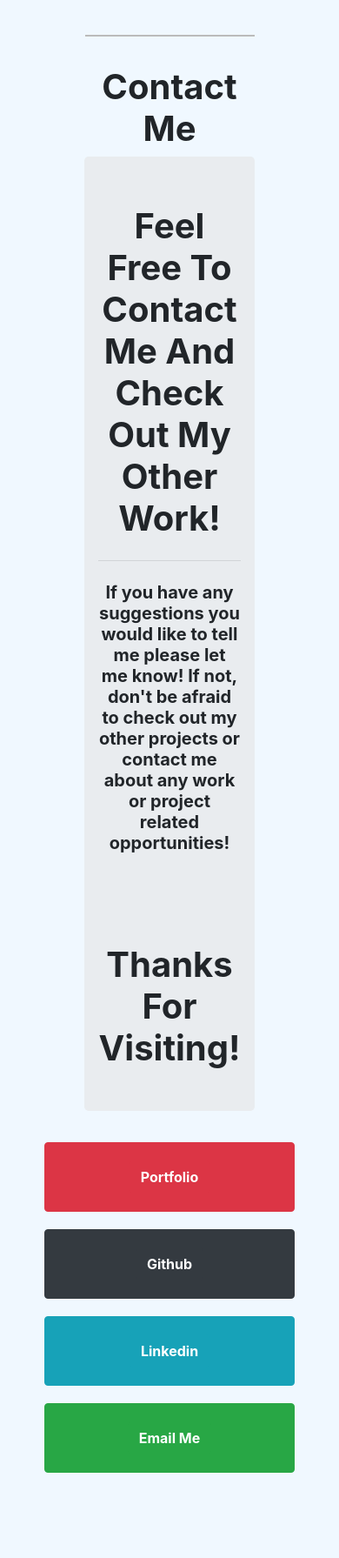
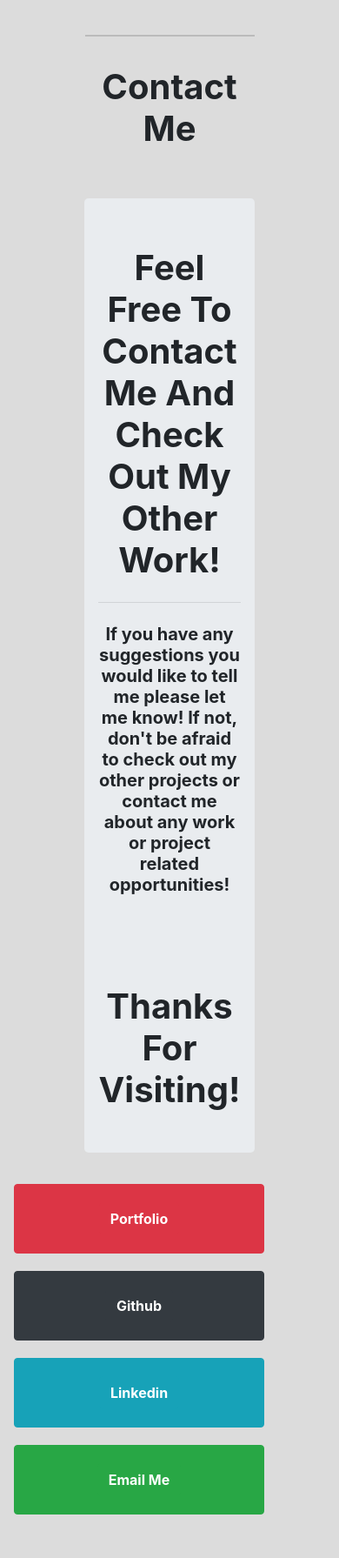
Before and after one commit to erick576/MyItemLog, a Django app: page /contact/ in a window 390 px wide. Shown: the part 56-1847 px from the top of the page at 87% size. Before the commit the page ends 1749 px from the top, so only its background shows below. Run offline with Django 3.2, Linux system fonts and the light colour scheme; some libraries are stand-ins or nearby versions.

Commit message:
Completed Contact Page

```diff
--- a/src/assets/styles.css
+++ b/src/assets/styles.css
@@ -66,8 +66,31 @@
     height: 80px;
     position:relative;
     top:-30px;
+    justify-content: center;
+    flex-direction: row;
+    }
+
+/* Card Link Centering on Mobile Devices */
+@media screen and (max-width: 540px)  {
+    .card {
+    display:inline-block;
+    margin: 10px;
+    width: 50px;
+    height: 80px;
+    position:relative;
+    top:-30px;
+    left: -35px;
+    justify-content: center;
+    flex-direction: row;
+    }
+}
+
+.jumbotron {
+
+    justify-content: center;
+    flex-direction: row;
     }
 
 body {
-    background-color: #F0F8FF;
+    background-color: #DCDCDC;
     }
--- a/src/templates/base.html
+++ b/src/templates/base.html
@@ -24,7 +24,7 @@
     </head>
     <body>
         <header id="header"></header>
-        <button onclick="topFunction()" id="myBtn" title="Go to top">Top</button>
+        <button onclick="topFunction()" id="myBtn" title="Go to top"><b>Top</b></button>
         <script>
         //Get the button
         var mybutton = document.getElementById("myBtn");
--- a/src/templates/contact.html
+++ b/src/templates/contact.html
@@ -14,6 +14,8 @@
             <br>
         <center><h1><b>Contact Me</b></h1></b></center>
     </div>
+    <br>
+    <br>
     <div class="jumbotron">
             <br>
                 <h1 class="display-5 center-text"><center><b>Feel Free To Contact Me And Check Out My Other Work!</b></center></h1>
```
